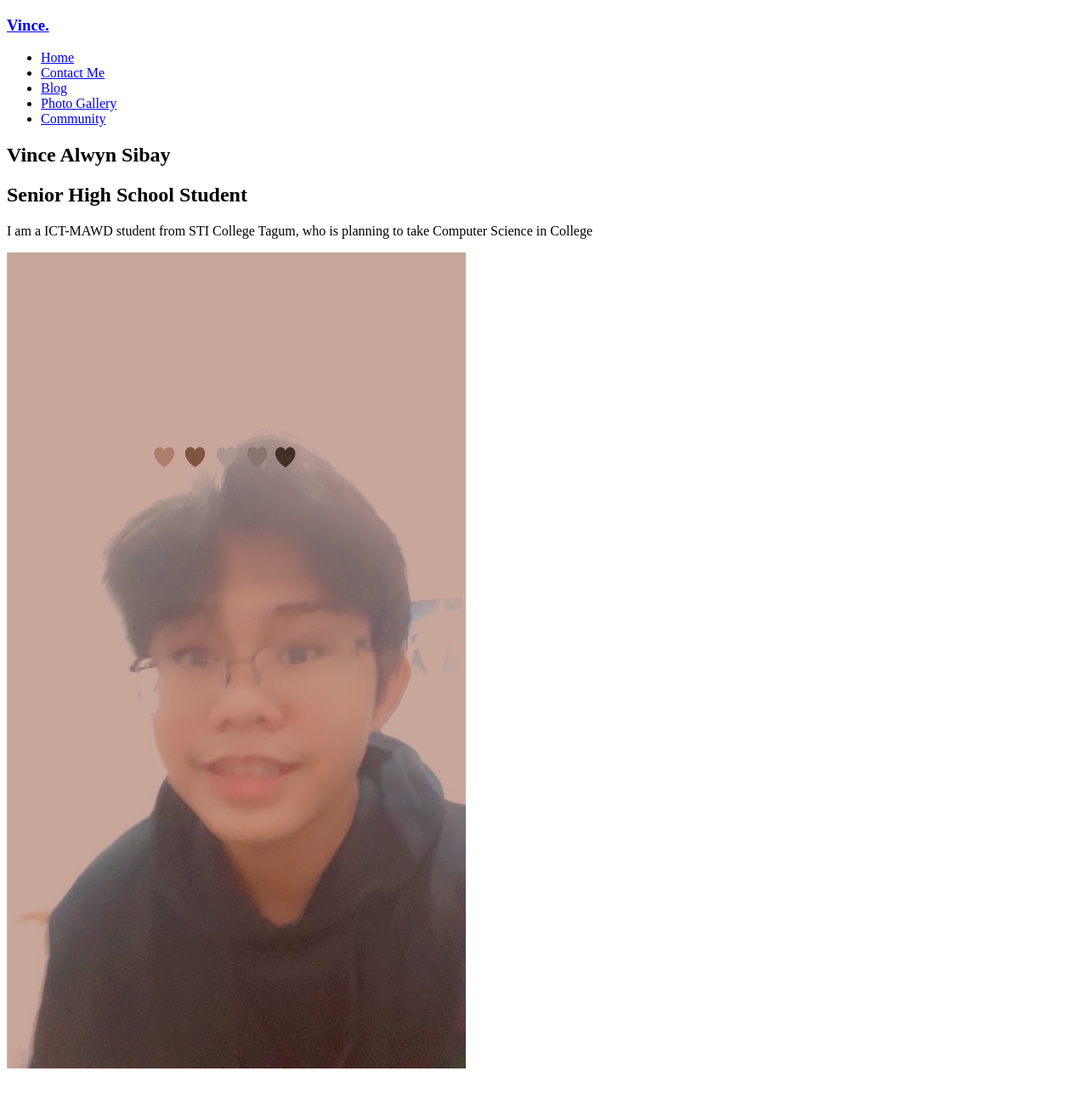
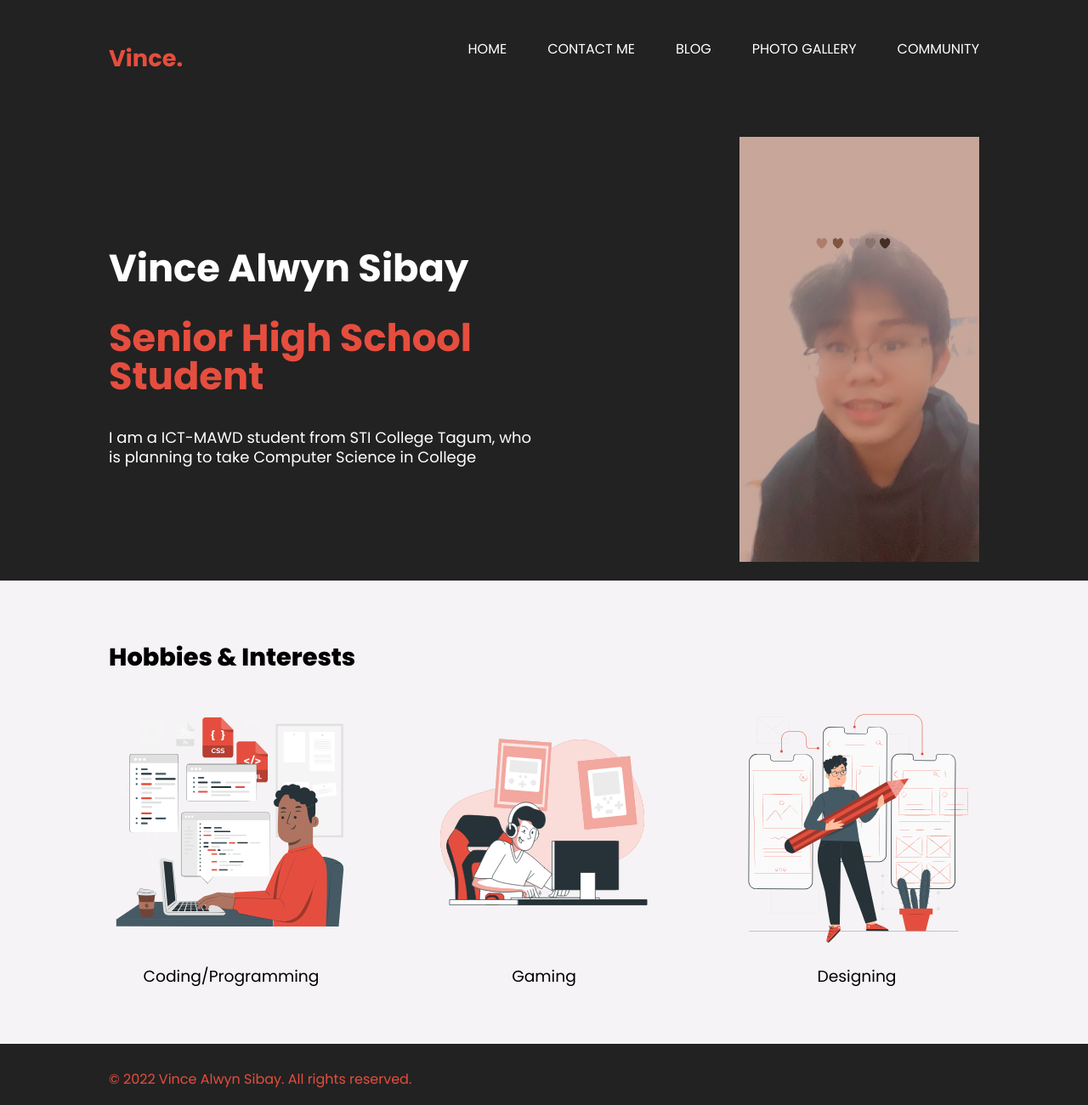
Before and after one commit to vincealwynsibay/empowerment-tech-personal-website, a plain HTML site: page index.html in a window 1280 px wide. Shown: the top 1300 px of the page at 85% size. Drawn offline with nearby package versions, Linux system fonts and the light colour scheme.

Commit message:
Design index page

```diff
--- /dev/null
+++ b/css/index.css
@@ -0,0 +1,59 @@
+.hero {
+	display: flex;
+	color: var(--white);
+	align-items: center;
+	padding-top: 1.5rem;
+}
+
+.hero > * {
+	flex-basis: 100%;
+}
+
+.left {
+	align-self: flex-start;
+	padding-top: 6rem;
+}
+
+.left h1 {
+	font-size: 2.8rem;
+	line-height: 1;
+}
+
+.left p {
+	font-size: 1.125rem;
+}
+
+.right {
+	display: flex;
+	justify-content: flex-end;
+}
+
+.right div {
+	width: 55%;
+}
+
+/* Hobbies and Interest */
+section.hobbies-and-interests {
+	background-color: var(--secondary-color) !important;
+	padding-block: 3rem;
+}
+
+.hobbies-and-interests > div {
+	display: flex;
+	gap: 5rem;
+}
+
+.hobbies-and-interests > div > * {
+	flex-basis: 100%;
+}
+
+.hobbies-and-interests h3 {
+	font-weight: 300;
+	text-align: center;
+}
+
+.hobbies-and-interests h2 {
+	font-size: 1.8rem;
+	font-weight: 800;
+	margin-bottom: 2rem;
+}
--- a/css/styles.css
+++ b/css/styles.css
@@ -0,0 +1,73 @@
+:root {
+	--primary-color: #222222;
+	--secondary-color: #f5f3f5;
+	--tertiary-color: #252928;
+	--accent-color: #e54e3e;
+	--white: #fff;
+}
+
+html {
+	box-sizing: border-box;
+	font-size: 100%;
+}
+
+*,
+*::after,
+*::before {
+	box-sizing: inherit;
+}
+
+body {
+	margin: 0;
+	padding: 0;
+	font-family: "Poppins", "sans-serif";
+	line-height: 1.3;
+	background-color: #222;
+}
+
+a,
+a:visited,
+a:hover {
+	text-decoration: none;
+	color: var(--white);
+}
+
+ul {
+	list-style-type: none;
+}
+
+img {
+	width: 100%;
+}
+
+.container {
+	padding: 1rem 8rem;
+}
+
+.highlight {
+	color: var(--accent-color);
+}
+
+/* Header */
+
+.header {
+	padding-block: 2rem;
+	display: flex;
+	justify-content: space-between;
+	max-height: 100vh;
+}
+
+.header nav ul {
+	display: flex;
+	justify-content: space-between;
+	gap: 3rem;
+}
+
+.header nav ul li {
+	text-transform: uppercase;
+}
+
+.logo a {
+	font-size: 1.7rem;
+	color: var(--accent-color);
+}
--- a/index.html
+++ b/index.html
@@ -27,7 +27,7 @@
 		<link rel="preconnect" href="https://fonts.googleapis.com" />
 		<link rel="preconnect" href="https://fonts.gstatic.com" crossorigin />
 		<link
-			href="https://fonts.googleapis.com/css2?family=Nunito+Sans:wght@600;800&family=Poppins:wght@400;500;700;800&family=Public+Sans:wght@300;400;700&family=Rubik:wght@400;500&display=swap"
+			href="https://fonts.googleapis.com/css2?family=Nunito+Sans:wght@300;400;600;800&family=Poppins:wght@400;500;700;800&family=Public+Sans:wght@300;400;700&family=Rubik:wght@400;500&display=swap"
 			rel="stylesheet"
 		/>
 
@@ -47,9 +47,10 @@
 			referrerpolicy="no-referrer"
 		/>
 		<link rel="stylesheet" href="./css/styles.css" />
+		<link rel="stylesheet" href="./css/index.css" />
 	</head>
 	<body>
-		<header class="header">
+		<header class="header container">
 			<div class="logo">
 				<h3><a href="index.html">Vince.</a></h3>
 			</div>
@@ -64,7 +65,7 @@
 			</nav>
 		</header>
 
-		<section class="hero">
+		<section class="hero container">
 			<div class="left">
 				<h1>Vince Alwyn Sibay</h1>
 				<h1 class="highlight">Senior High School Student</h1>
@@ -80,7 +81,9 @@
 			</div>
 		</section>
 
-		<section class="hobbies-and-interests">
+		<section class="hobbies-and-interests container">
+			<h2>Hobbies & Interests</h2>
+			<div class="">
 				<div class="card">
 					<div class="img-container">
 						<img
@@ -105,10 +108,13 @@
 					</div>
 					<h3>Designing</h3>
 				</div>
+			</div>
 		</section>
 
-		<footer class="footer">
-			<p>&copy; 2022 Vince Alwyn Sibay. All rights reserved.</p>
+		<footer class="footer container">
+			<p class="highlight">
+				&copy; 2022 Vince Alwyn Sibay. All rights reserved.
+			</p>
 		</footer>
 
 		<script src="https://unpkg.com/aos@next/dist/aos.js"></script>
```
Also changed, not shown: blog.html (+3 -2 lines), community.html (+3 -1 lines), contact.html (+11 -6 lines), photo-gallery.html (+3 -1 lines), css/contact.css (added). Lines whose indentation alone changed are shown as unchanged.
